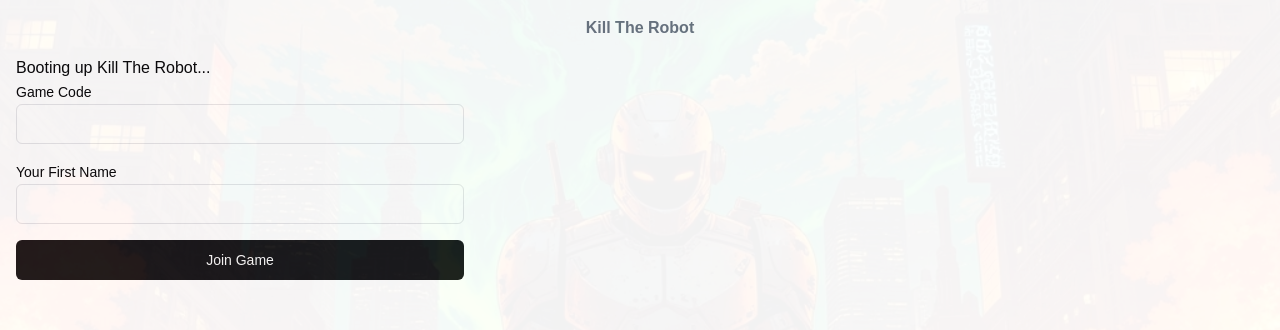
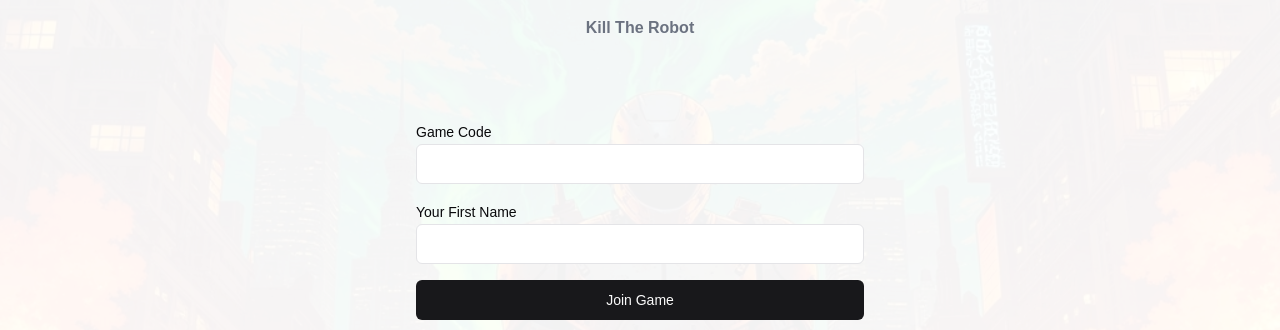
Before and after one commit to jfobrien29/killtherobot, a Next.js app: page /join in a window 1280 px wide. Shown: the top 330 px of the page. Built offline with nearby package versions, Linux system fonts and the light colour scheme; no server answers.

Commit message:
fix the other join screen

```diff
--- a/app/join/page.tsx
+++ b/app/join/page.tsx
@@ -5,17 +5,17 @@ import { FormProvider, useForm } from 'react-hook-form';
 import { yupResolver } from '@hookform/resolvers/yup';
 import * as Yup from 'yup';
 import { InputField } from '@/components/inputField';
-import { useMutation, useQuery } from 'convex/react';
+import { useMutation } from 'convex/react';
 import { api } from '@/convex/_generated/api';
-import { useParams, useRouter } from 'next/navigation';
+import { useRouter } from 'next/navigation';
 
 const schema = Yup.object().shape({
-  code: Yup.string().required('Game code is required'),
   name: Yup.string()
     .required('Name is required')
     .min(2, 'Name must be at least 2 characters')
     .max(20, 'Name must be at most 20 characters')
     .matches(/^[A-Za-z\s]+$/, 'Only characters and spaces are allowed'),
+  code: Yup.string().required('Code is required'),
 });
 
 export default function Home() {
@@ -23,8 +23,7 @@ export default function Home() {
     resolver: yupResolver(schema),
   });
   const router = useRouter();
-  const { code } = useParams();
-  const game = useQuery(api.game.get, { code: code as string });
+
   const joinGame = useMutation(api.game.join);
 
   const onSubmit = async (data: { name: string; code: string }) => {
@@ -38,18 +37,21 @@ export default function Home() {
     } catch (e: any) {
       console.error(e);
       console.log('error', e.message);
+
+      methods.setError('code', {
+        message: 'Game not found',
+        type: 'required',
+      });
     }
   };
 
   return (
     <div className="flex flex-col items-center min-h-screen pb-20 gap-16 p-4 w-full justify-between">
       <div className="absolute inset-0 bg-[url('/bg.webp')] bg-cover bg-center opacity-5 z-0"></div>
-
-      <div className="w-full">
+      <div className="w-full relative z-10 flex flex-col items-center min-h-screen gap-16">
         <div className="text-center text-sm text-gray-500 mb-4">
-          <h2 className="text-base font-semibold">{game?.name || 'Kill The Robot'}</h2>
+          <h2 className="text-base font-semibold">Kill The Robot</h2>
         </div>
-        <h1>Booting up Kill The Robot...</h1>
         <FormProvider {...methods}>
           <form onSubmit={methods.handleSubmit(onSubmit)} className="w-full max-w-md space-y-4">
             <InputField label="Game Code" name="code" />
--- a/app/page.tsx
+++ b/app/page.tsx
@@ -12,7 +12,7 @@ export default function Home() {
           </span>
           <br className="pt-2" />
           <span className="text-7xl opacity-0 translate-y-4 animate-[fade-in-up_1s_ease-out_forwards] delay-1000">
-            Kill the Robot
+            Kill The Robot
           </span>
         </h1>
 
```
Also changed, not shown: 1 other file (tests, documents, lock files or other folders).
